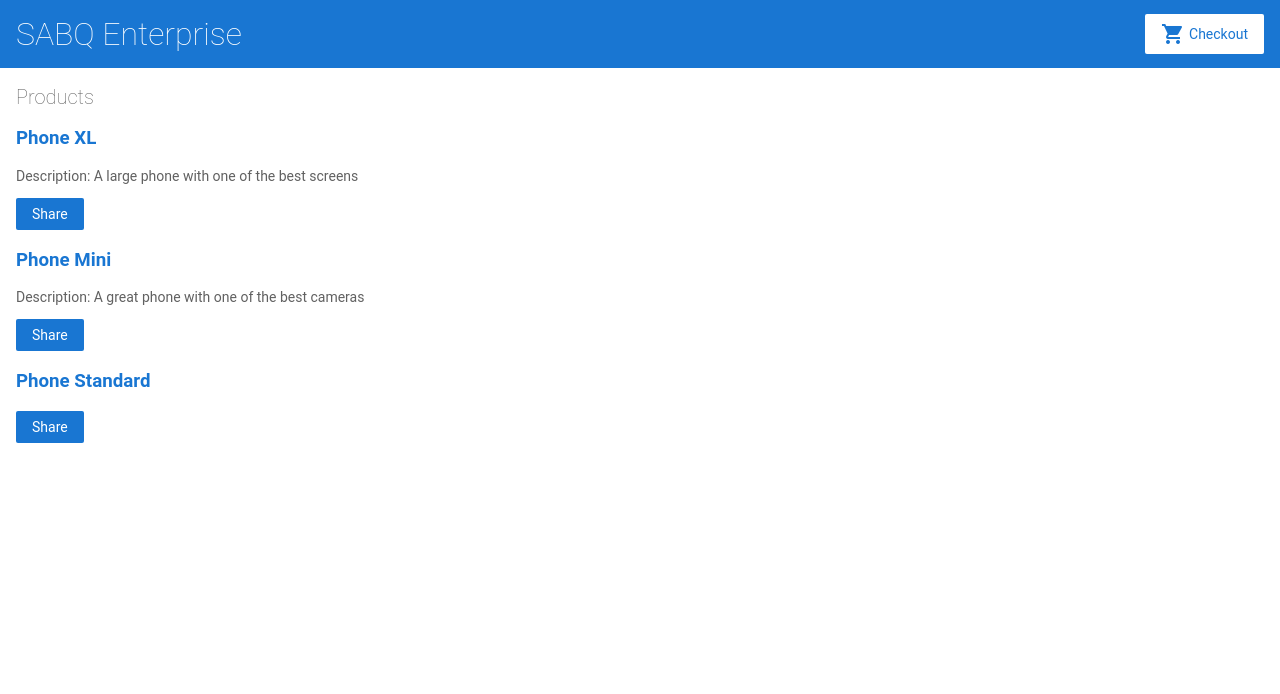
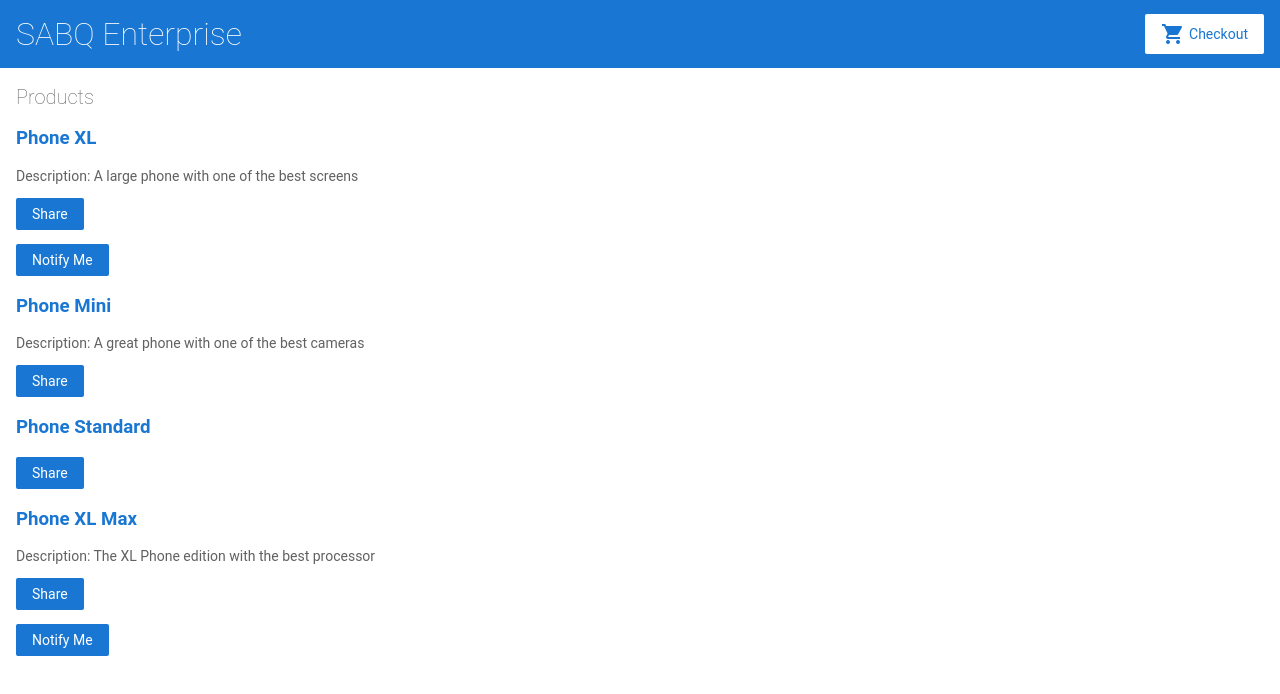
Before and after one commit to SAbubakarQ/angular-sample-project, an Angular app: page / in a window 1280 px wide. Shown: the top 694 px of the page. Built offline with nearby package versions, Linux system fonts and the light colour scheme.

Commit message:
Updated Files

```diff
--- a/src/app/app.module.ts
+++ b/src/app/app.module.ts
@@ -6,6 +6,7 @@
 import { AppComponent } from './app.component';
 import { TopBarComponent } from './top-bar/top-bar.component';
 import { ProductListComponent } from './product-list/product-list.component';
+import { ProductAlertsComponent } from './product-alerts/product-alerts.component';
 
 @NgModule({
   imports: [
@@ -18,7 +19,8 @@
   declarations: [
     AppComponent,
     TopBarComponent,
-    ProductListComponent
+    ProductListComponent,
+    ProductAlertsComponent
   ],
   bootstrap: [
     AppComponent
--- /dev/null
+++ b/src/app/product-alerts/product-alerts.component.html
@@ -0,0 +1,3 @@
+<p *ngIf="product && product.price > 700">
+     <button type="button" (click)="notify.emit()">Notify Me</button>
+</p>
--- a/src/app/product-list/product-list.component.html
+++ b/src/app/product-list/product-list.component.html
@@ -17,4 +17,8 @@
     Share
   </button>
 
+  <app-product-alerts
+    [product]="product">
+  </app-product-alerts>
+
 </div>
--- a/src/app/product-list/product-list.component.ts
+++ b/src/app/product-list/product-list.component.ts
@@ -13,6 +13,8 @@
   share() {
     window.alert('The product has been shared!');
   }
+
+
 }
 
 
--- a/src/app/products.ts
+++ b/src/app/products.ts
@@ -24,6 +24,12 @@
     name: 'Phone Standard',
     price: 299,
     description: ''
+  },
+  {
+    id: 4,
+    name: 'Phone XL Max',
+    price: 1099,
+    description: 'The XL Phone edition with the best processor'
   }
 ];
 
```
Also changed, not shown: src/app/product-alerts/product-alerts.component.ts (added, +14 -0 lines), src/app/product-alerts/product-alerts.component.css (added), 2 other files (tests, documents, lock files or other folders).
